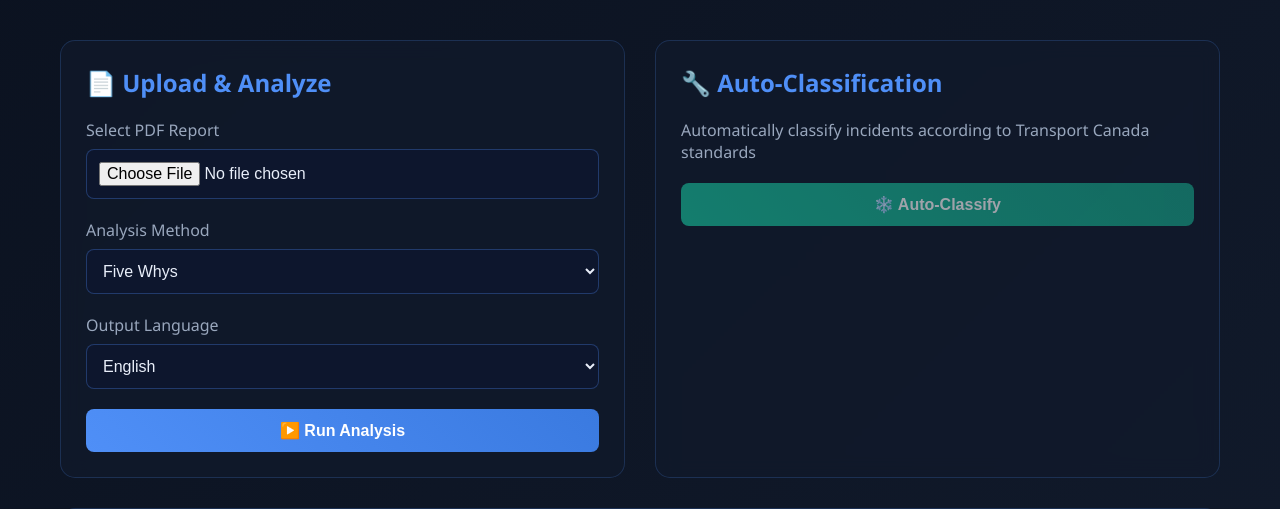
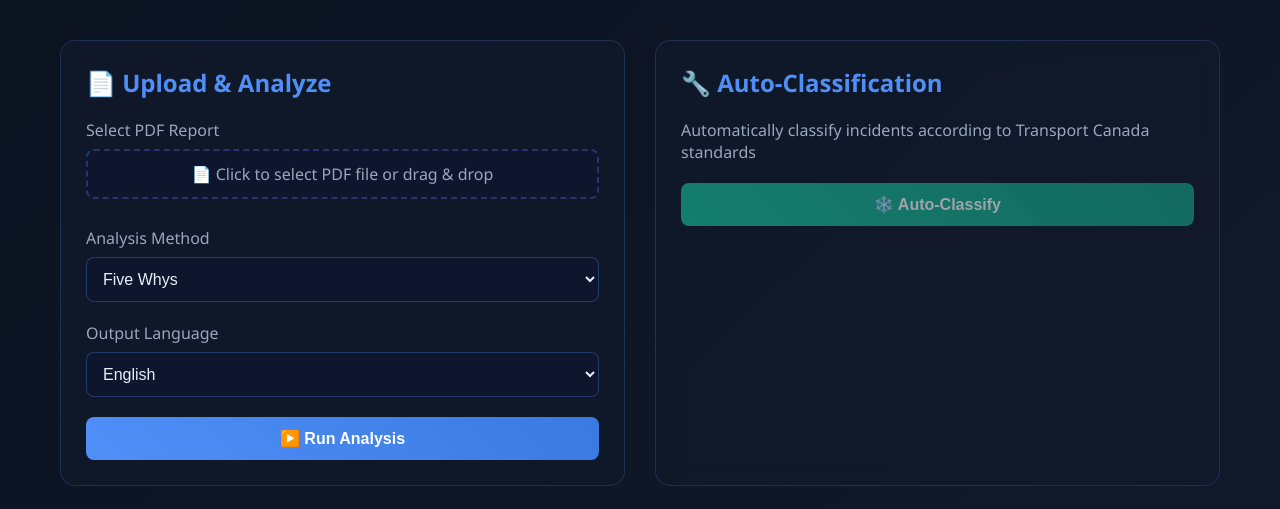
Before and after one commit to strecshazovskiOK/safetyAnalyzer, a Flask app: page / in a window 1280 px wide. Shown: the part 109-618 px from the top of the page. Run offline with Flask 3, Linux system fonts and the light colour scheme.

Commit message:
Improve file upload functionality
- Enhanced file input with custom styling and visual feedback
- Added drag & drop support for PDF files
- Improved file validation (size, content, format)
- Better error messages for various file issues
- Visual indicators when file is selected
- File size display and validation
- More robust PDF text extraction validation

```diff
--- a/app.py
+++ b/app.py
@@ -176,6 +176,17 @@
         if not file.filename.lower().endswith('.pdf'):
             return jsonify({'error': 'Only PDF files are allowed'}), 400
 
+        # Check file size (16MB limit)
+        file.seek(0, 2)  # Seek to end
+        file_size = file.tell()
+        file.seek(0)  # Reset to beginning
+
+        if file_size > 16 * 1024 * 1024:  # 16MB
+            return jsonify({'error': 'File too large. Maximum size is 16MB.'}), 400
+
+        if file_size == 0:
+            return jsonify({'error': 'File is empty'}), 400
+
         method = request.form.get('method', 'Five Whys')
         language = request.form.get('language', 'English')
 
@@ -189,7 +200,10 @@
             text = extract_text_from_pdf(temp_path)
 
             if not text.strip():
-                return jsonify({'error': 'No text found in PDF. Please check if the PDF contains readable text.'}), 400
+                return jsonify({'error': 'No text found in PDF. Please check if the PDF contains readable text or is not password-protected.'}), 400
+
+            if len(text.strip()) < 50:
+                return jsonify({'error': 'PDF contains very little text. Please ensure the PDF has sufficient content for analysis.'}), 400
 
             # Analyze with GPT
             result = analyze_report_with_gpt(text, method, language)
--- a/templates/index.html
+++ b/templates/index.html
@@ -84,6 +84,50 @@
             background: rgba(14, 23, 48, 0.8);
             color: #E8EEF9;
             font-size: 1rem;
+        }
+
+        .file-input-wrapper {
+            position: relative;
+            display: inline-block;
+            width: 100%;
+        }
+
+        .file-input-wrapper input[type="file"] {
+            position: absolute;
+            left: -9999px;
+            opacity: 0;
+        }
+
+        .file-input-label {
+            display: block;
+            width: 100%;
+            padding: 12px;
+            border: 2px dashed rgba(79, 143, 247, 0.3);
+            border-radius: 8px;
+            background: rgba(14, 23, 48, 0.8);
+            color: #E8EEF9;
+            text-align: center;
+            cursor: pointer;
+            transition: all 0.3s ease;
+            font-size: 1rem;
+        }
+
+        .file-input-label:hover {
+            border-color: #4F8FF7;
+            background: rgba(79, 143, 247, 0.1);
+        }
+
+        .file-input-label.has-file {
+            border-color: #18C29C;
+            background: rgba(24, 194, 156, 0.1);
+            color: #18C29C;
+        }
+
+        .file-name {
+            margin-top: 8px;
+            font-size: 0.9rem;
+            color: #99A7BD;
+            word-break: break-all;
         }
 
         .form-group select:focus,
@@ -234,7 +278,13 @@
                 <form id="analyzeForm" enctype="multipart/form-data">
                     <div class="form-group">
                         <label for="file">Select PDF Report</label>
-                        <input type="file" id="file" name="file" accept=".pdf" required>
+                        <div class="file-input-wrapper">
+                            <input type="file" id="file" name="file" accept=".pdf" required>
+                            <label for="file" class="file-input-label" id="fileLabel">
+                                📄 Click to select PDF file or drag & drop
+                            </label>
+                            <div class="file-name" id="fileName"></div>
+                        </div>
                     </div>
 
                     <div class="form-group">
@@ -301,6 +351,52 @@
 
     <script>
         let currentAnalysisResult = '';
+
+        // File input handling
+        const fileInput = document.getElementById('file');
+        const fileLabel = document.getElementById('fileLabel');
+        const fileName = document.getElementById('fileName');
+
+        fileInput.addEventListener('change', function(e) {
+            const file = e.target.files[0];
+            if (file) {
+                fileLabel.textContent = '✅ PDF file selected';
+                fileLabel.classList.add('has-file');
+                fileName.textContent = `Selected: ${file.name} (${(file.size / 1024 / 1024).toFixed(2)} MB)`;
+            } else {
+                fileLabel.textContent = '📄 Click to select PDF file or drag & drop';
+                fileLabel.classList.remove('has-file');
+                fileName.textContent = '';
+            }
+        });
+
+        // Drag and drop functionality
+        const fileWrapper = document.querySelector('.file-input-wrapper');
+
+        fileWrapper.addEventListener('dragover', function(e) {
+            e.preventDefault();
+            fileLabel.style.borderColor = '#4F8FF7';
+            fileLabel.style.background = 'rgba(79, 143, 247, 0.2)';
+        });
+
+        fileWrapper.addEventListener('dragleave', function(e) {
+            e.preventDefault();
+            fileLabel.style.borderColor = 'rgba(79, 143, 247, 0.3)';
+            fileLabel.style.background = 'rgba(14, 23, 48, 0.8)';
+        });
+
+        fileWrapper.addEventListener('drop', function(e) {
+            e.preventDefault();
+            const files = e.dataTransfer.files;
+            if (files.length > 0 && files[0].type === 'application/pdf') {
+                fileInput.files = files;
+                fileInput.dispatchEvent(new Event('change'));
+            } else {
+                alert('Please select a PDF file');
+            }
+            fileLabel.style.borderColor = 'rgba(79, 143, 247, 0.3)';
+            fileLabel.style.background = 'rgba(14, 23, 48, 0.8)';
+        });
 
         document.getElementById('analyzeForm').addEventListener('submit', async function(e) {
             e.preventDefault();
```
